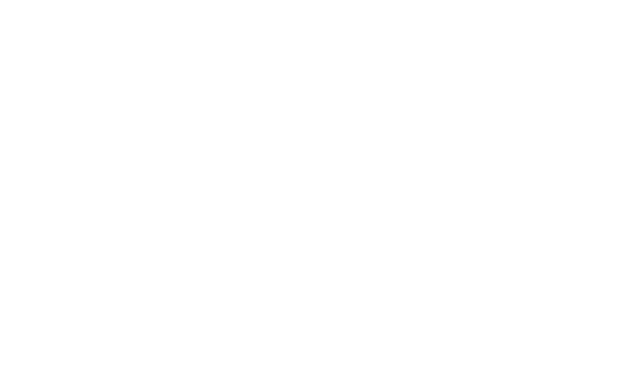
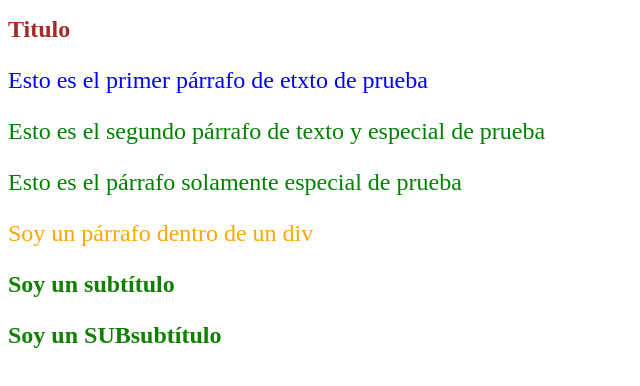
Before and after one commit to CristianInBits/Tutoriales-HolaMundo, a plain HTML site: page Curso CSS/index.html in a window 1280 px wide. Shown: the whole page, without its empty margins (0-640 px from the left). Drawn offline with Linux system fonts and the light colour scheme.

Commit message:
Selectores

```diff
--- a/Curso CSS/index.html
+++ b/Curso CSS/index.html
@@ -4,5 +4,17 @@
     <title>Document</title>
     <link rel="stylesheet" href="style.css" />
   </head>
-  <body></body>
+  <body>
+    <h1 id="titulo">Titulo</h1>
+    <p class="texto">Esto es el primer párrafo de etxto de prueba</p>
+    <p class="texto especial">
+      Esto es el segundo párrafo de texto y especial de prueba
+    </p>
+    <p class="especial">Esto es el párrafo solamente especial de prueba</p>
+    <div>
+      <p>Soy un párrafo dentro de un div</p>
+      <h2>Soy un subtítulo</h2>
+      <h3>Soy un SUBsubtítulo</h3>
+    </div>
+  </body>
 </html>
--- a/Curso CSS/style.css
+++ b/Curso CSS/style.css
@@ -0,0 +1,25 @@
+#titulo {
+  color: brown;
+}
+
+p.texto {
+  color: blue;
+}
+
+p.especial {
+  color: green;
+}
+
+div p {
+  color: orange;
+}
+
+div h2,
+div h3 {
+  color: rgb(15, 128, 0);
+}
+
+* {
+    font-size: 24px;
+    color: black;
+}
```
Also changed, not shown: Curso CSS/teoria.txt (added).
